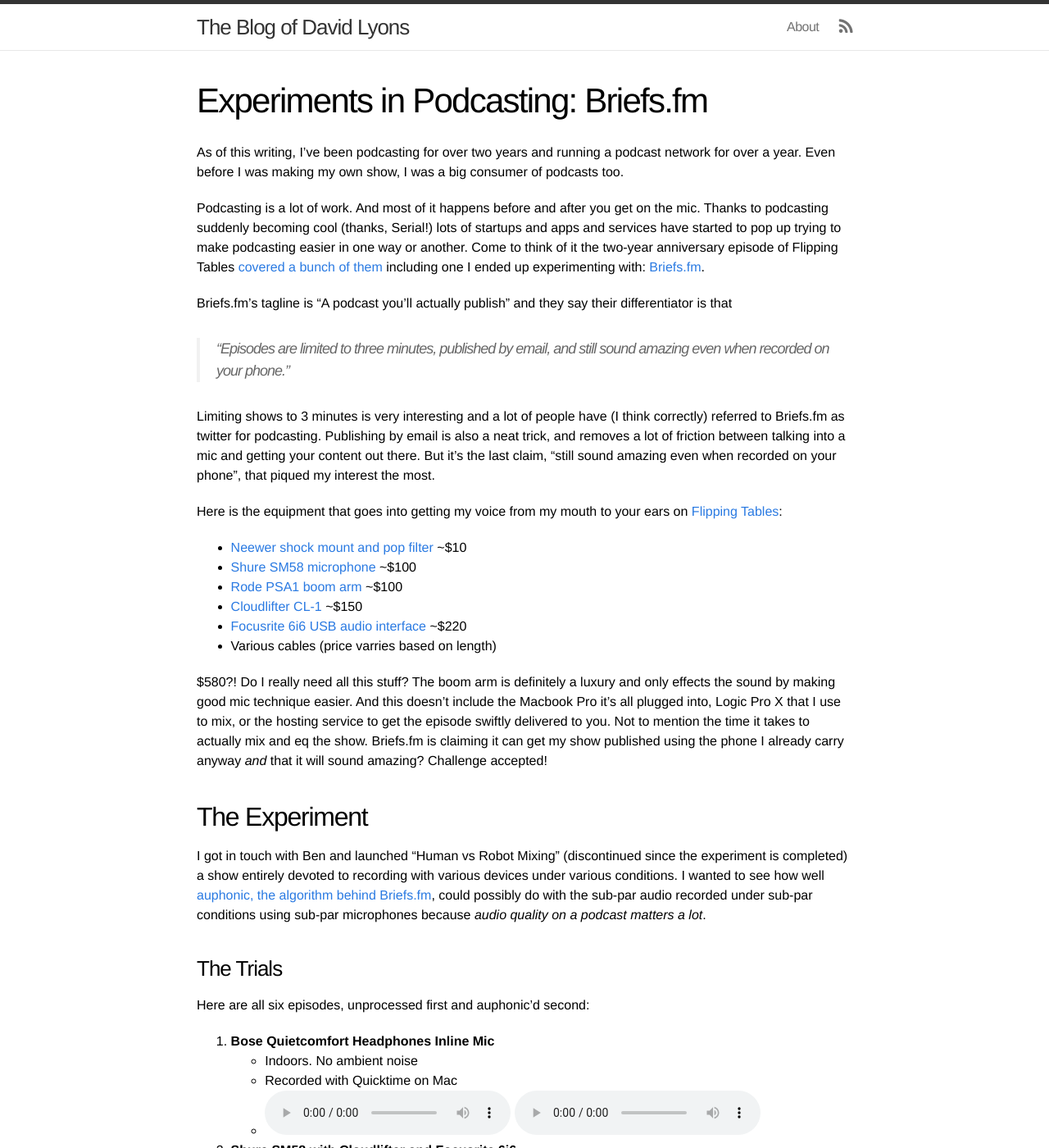
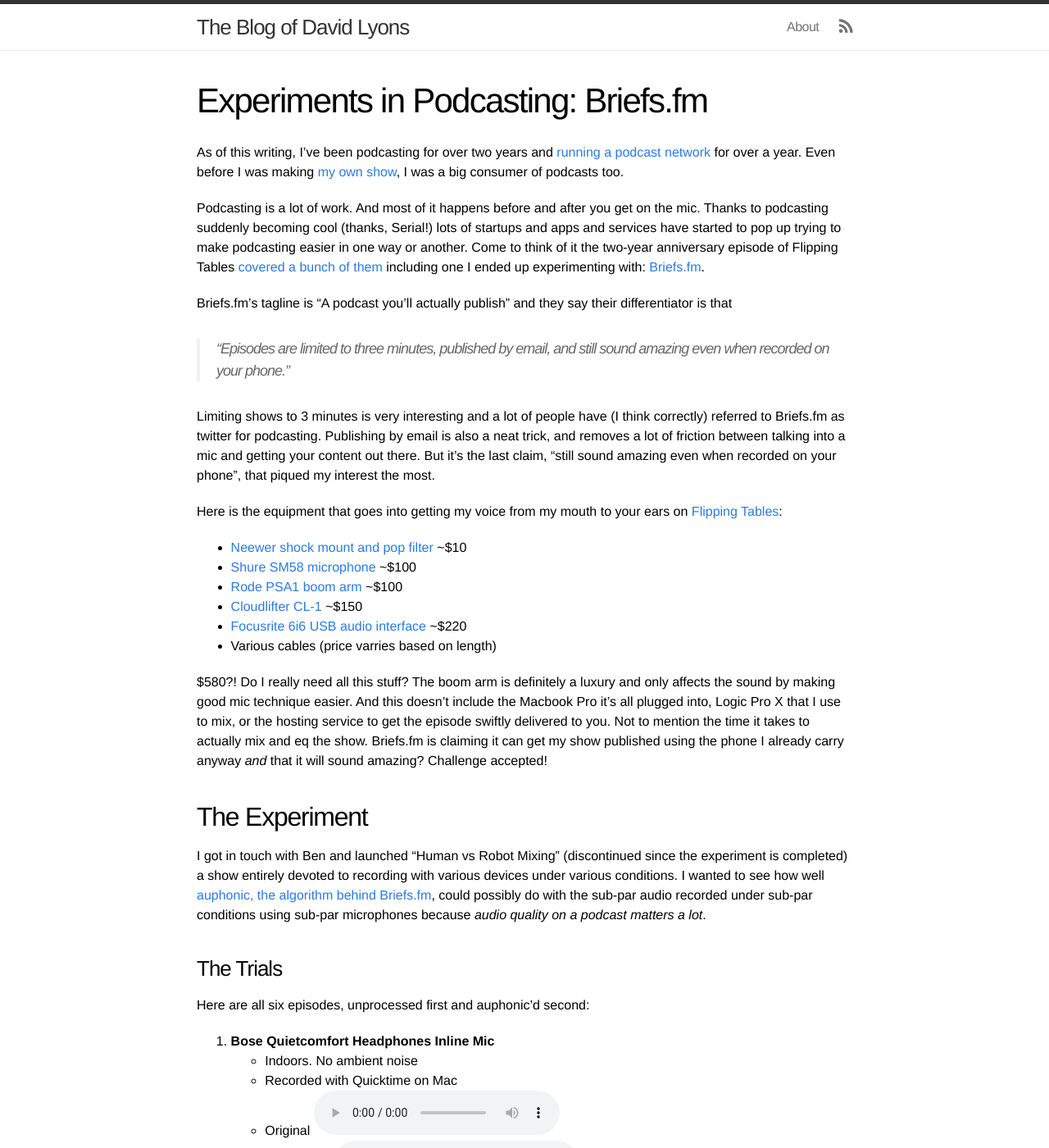
Before and after one commit to lyonsinbeta/lyonsinbeta.github.io, a Jekyll site: the page built from _posts/2016-04-09-experiments-in-podcasting-briefsfm.md, in a window 1280 px wide and 1400 px high. Shown: the whole window at 82% size. Built offline with Jekyll 4.4.1, drawn with Linux system fonts in a browser that asks for light colours; some of the changed text lies outside the part shown.

Commit message:
Formatting changes

```diff
--- a/_posts/2016-04-09-experiments-in-podcasting-briefsfm.md
+++ b/_posts/2016-04-09-experiments-in-podcasting-briefsfm.md
@@ -4,7 +4,7 @@ author: David
 layout: post
 permalink: /2016/4/experiments-in-podcasting-briefsfm
 ---
-As of this writing, I've been podcasting for over two years and running a podcast network for over a year. Even before I was making my own show, I was a big consumer of podcasts too.
+As of this writing, I've been podcasting for over two years and [running a podcast network](http://sunriserobot.net) for over a year. Even before I was making [my own show](http://sunriserobot.net/flippingtables), I was a big consumer of podcasts too.
 
 Podcasting is a lot of work. And most of it happens before and after you get on the mic. Thanks to podcasting suddenly becoming cool (thanks, Serial!) lots of startups and apps and services have started to pop up trying to make podcasting easier in one way or another. Come to think of it the two-year anniversary episode of Flipping Tables [covered a bunch of them](http://sunriserobot.net/flippingtables/104/) including one I ended up experimenting with: [Briefs.fm](https://briefs.fm).
 
@@ -23,7 +23,7 @@ Here is the equipment that goes into getting my voice from my mouth to your ears
 - [Focusrite 6i6 USB audio interface](http://amzn.com/B00CP4IIJY) ~$220
 - Various cables (price varries based on length)
 
-$580?! Do I really need all this stuff? The boom arm is definitely a luxury and only effects the sound by making good mic technique easier. And this doesn't include the Macbook Pro it's all plugged into, Logic Pro X that I use to mix, or the hosting service to get the episode swiftly delivered to you. Not to mention the time it takes to actually mix and eq the show. Briefs.fm is claiming it can get my show published using the phone I already carry anyway _and_ that it will sound amazing? Challenge accepted!
+$580?! Do I really need all this stuff? The boom arm is definitely a luxury and only affects the sound by making good mic technique easier. And this doesn't include the Macbook Pro it's all plugged into, Logic Pro X that I use to mix, or the hosting service to get the episode swiftly delivered to you. Not to mention the time it takes to actually mix and eq the show. Briefs.fm is claiming it can get my show published using the phone I already carry anyway _and_ that it will sound amazing? Challenge accepted!
 
 ## The Experiment
 
@@ -36,28 +36,34 @@ Here are all six episodes, unprocessed first and auphonic'd second:
 1. **Bose Quietcomfort Headphones Inline Mic**
   - Indoors. No ambient noise
   - Recorded with Quicktime on Mac
-  - <audio src="/post-audio/briefs.fm/original/1-bose-inline-inside.mp4" controls preload type="audio/mpeg"></audio><audio src="/post-audio/briefs.fm/mixed/1-bose-inline-inside.mp3" controls preload type="audio/mpeg"></audio>
+  - Original <audio src="/post-audio/briefs.fm/original/1-bose-inline-inside.mp4" controls preload type="audio/mpeg"></audio>
+  - Auphonic'd <audio src="/post-audio/briefs.fm/mixed/1-bose-inline-inside.mp3" controls preload type="audio/mpeg"></audio>
 2. **Shure SM58 with Cloudlifter and Focusrite 6i6**
   - Indoors near window with loud road noise, tv playing in the background
   - Recorded with Quicktime on Mac
-  - <audio src="/post-audio/briefs.fm/original/2-sm58-inside.mp4" controls preload type="audio/mpeg"></audio><audio src="/post-audio/briefs.fm/mixed/2-sm58-inside.mp3" controls preload type="audio/mpeg"></audio>
+  - Original <audio src="/post-audio/briefs.fm/original/2-sm58-inside.mp4" controls preload type="audio/mpeg"></audio>
+  - Auphonic'd <audio src="/post-audio/briefs.fm/mixed/2-sm58-inside.mp3" controls preload type="audio/mpeg"></audio>
 3. **Nexus 6p Built In**
   - Outdoors near very loud highway road noise
   - Recorded with Audio Recorder Android app
-  - <audio src="/post-audio/briefs.fm/original/3-nexus6p-outside.wav" controls preload type="audio/mpeg"></audio><audio src="/post-audio/briefs.fm/mixed/3-nexus6p-outside.mp3" controls preload type="audio/mpeg"></audio>
+  - Original <audio src="/post-audio/briefs.fm/original/3-nexus6p-outside.wav" controls preload type="audio/mpeg"></audio>
+  - Auphonic'd <audio src="/post-audio/briefs.fm/mixed/3-nexus6p-outside.mp3" controls preload type="audio/mpeg"></audio>
 4. **Nexus 6p Built In**
   - Outdoors near loud road noise, in high wind, mic close to my face
   - Recorded with Audio Recorder Android app
-  - <audio src="/post-audio/briefs.fm/original/4-nexus6p-outside.wav" controls preload type="audio/mpeg"></audio><audio src="/post-audio/briefs.fm/mixed/4-nexus6p-outside.mp3" controls preload type="audio/mpeg"></audio>
+  - Original <audio src="/post-audio/briefs.fm/original/4-nexus6p-outside.wav" controls preload type="audio/mpeg"></audio>
+  - Auphonic'd <audio src="/post-audio/briefs.fm/mixed/4-nexus6p-outside.mp3" controls preload type="audio/mpeg"></audio>
 5. **Zoom H4N Handy Recorder, Built In Stereo Mics**
   - Recorded to mono
   - Indoors, mostly quiet, squeaky room fan overhead
   - Recorded with onboard device software
-  - <audio src="/post-audio/briefs.fm/original/5-zoom-h4n-inside.wav" controls preload type="audio/mpeg"></audio><audio src="/post-audio/briefs.fm/mixed/5-zoom-h4n-inside.mp3" controls preload type="audio/mpeg"></audio>
+  - Original <audio src="/post-audio/briefs.fm/original/5-zoom-h4n-inside.wav" controls preload type="audio/mpeg"></audio>
+  - Auphonic'd <audio src="/post-audio/briefs.fm/mixed/5-zoom-h4n-inside.mp3" controls preload type="audio/mpeg"></audio>
 6. **iPad Air 2 Built-in Mic**
   - Indoors, quiet
   - Recorded with Voice Recorder Pro, settings tuned for voice
-  - <audio src="/post-audio/briefs.fm/original/6-ipadair2-inside.mp4" controls preload type="audio/mpeg"></audio><audio src="/post-audio/briefs.fm/mixed/6-ipadair2-inside.mp3" controls preload type="audio/mpeg"></audio>
+  - Original <audio src="/post-audio/briefs.fm/original/6-ipadair2-inside.mp4" controls preload type="audio/mpeg"></audio>
+  - Auphonic'd <audio src="/post-audio/briefs.fm/mixed/6-ipadair2-inside.mp3" controls preload type="audio/mpeg"></audio>
 
 ### The Results
 
```
Also changed, not shown: 2 other files.
